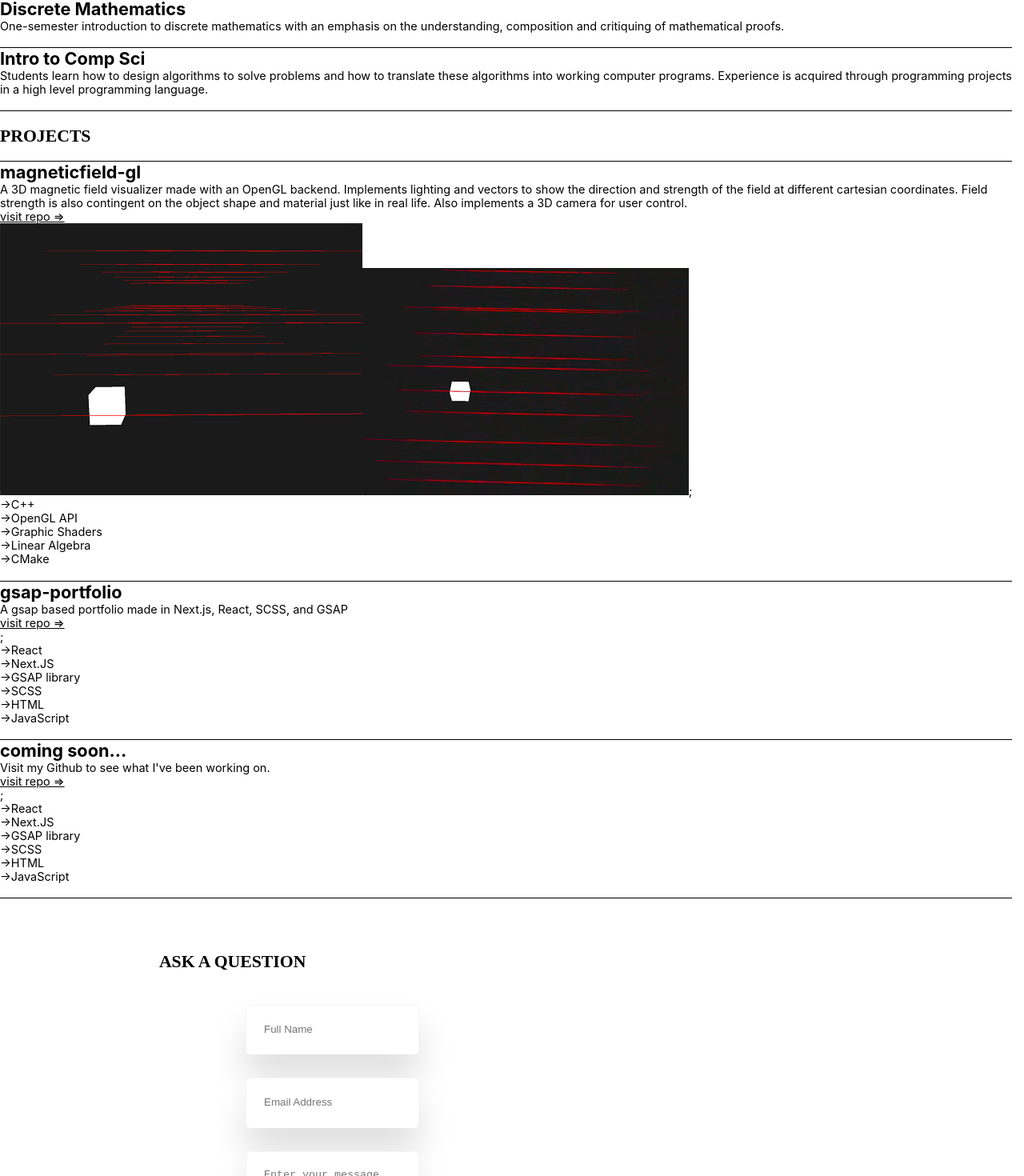
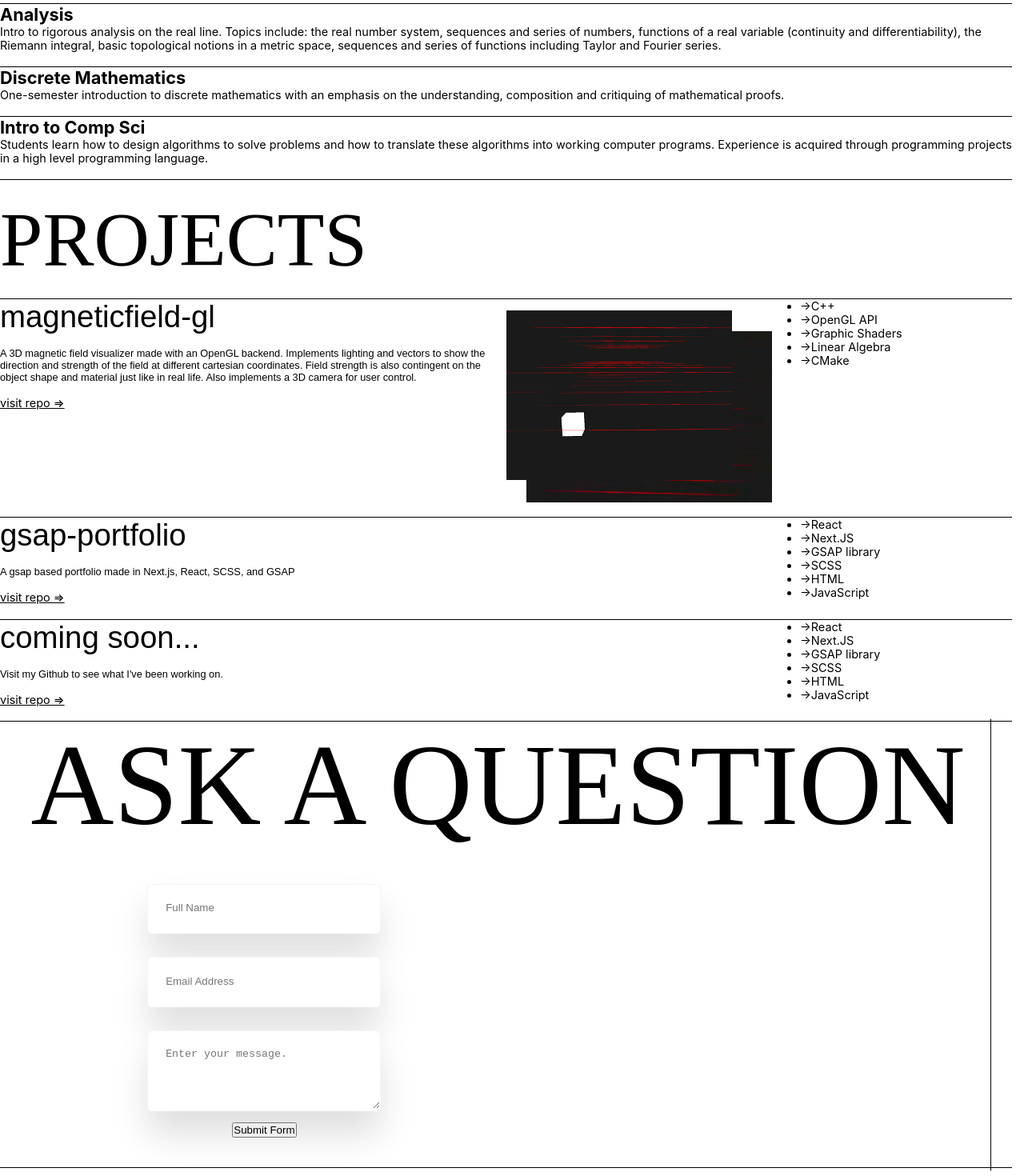
Before and after one commit to dlpcube/gsap_portfolio, a React (Vite) app: page / in a window 1280 px wide. Shown: the part 1774-3244 px from the top of the page at 80% size. Built offline with nearby package versions, Linux system fonts and the light colour scheme.

Commit message:
Worked on SCSS and some react logic

```diff
--- a/src/App.jsx
+++ b/src/App.jsx
@@ -413,10 +413,16 @@ function Project({
   stackArrayNames,
   repoName,
 }) {
+  const [isHovered, setIsHovered] = useState(false);
+
   // Let images be an array of images
   // Let stackArrayNames be an array of strings with each string being the name of a tool.
   return (
-    <div className={styles.projects_project}>
+    <div
+      className={styles.projects_project}
+      onMouseEnter={() => setIsHovered(true)}
+      onMouseLeave={() => setIsHovered(false)}
+    >
       <div className={styles.projects_project_description}>
         <h2>{projectTitle}</h2>
         <p>{projectDescription}</p>
@@ -432,7 +438,6 @@ function Project({
         {images.map((image, index) => (
           <img src={image} key={index} alt={`Image ${index}`} />
         ))}
-        ;
       </div>
       <div className={styles.projects_project_stack}>
         <ul>
--- a/src/App.module.scss
+++ b/src/App.module.scss
@@ -357,7 +357,7 @@ $gap-size-about: 5vw;
       position: absolute;
       top: 50%;
       transform: translateY(-50%);
-      height: 90vh;
+      height: 111.5%;
       right: calc(#{$gap-size-about} / -2);
       width: 1px;
       background-color: black;
@@ -463,15 +463,20 @@ $gap-size-courseLoad: 1.5vw;
   & h1 {
     font-family: "Times New Roman", Times, serif;
     text-transform: uppercase;
+    font-weight: 500;
+    font-size: 12vh;
   }
   &_course {
   }
 }
 
 .projects {
+  width: 100%;
   & h1 {
     font-family: "Times New Roman", Times, serif;
     text-transform: uppercase;
+    font-weight: 500;
+    font-size: 12vh;
   }
 
   display: flex;
@@ -492,6 +497,63 @@ $gap-size-courseLoad: 1.5vw;
 
     bottom: calc($gap-size-main / -2);
   }
+
+  &_project {
+    display: flex;
+    gap: 2vw;
+    &_description {
+      display: flex;
+      flex-direction: column;
+      gap: 2vh;
+      width: 50%;
+      & h2 {
+        font-family: "Rubik", sans-serif;
+        font-size: 3vw;
+        font-weight: 500;
+      }
+
+      & p {
+        font-family: "Rubik", sans-serif;
+        font-size: 1vw;
+        // font-weight: 500;
+      }
+    }
+    &_images {
+      width: 25%;
+      position: relative;
+      padding-top: 5vh;
+
+      &:hover {
+        & img:nth-child(1) {
+          transform: translatex(25vw);
+        }
+      }
+
+      & img:nth-child(1) {
+        position: absolute;
+        top: 14px;
+        // left: 20px;
+        left: -25px;
+        // bottom: 20px;
+        width: 22vw;
+        height: auto;
+        z-index: 21;
+        transition: transform 0.3s ease;
+      }
+      & img:nth-child(2) {
+        display: block;
+        // top: 30px;
+        // left: 20px;
+        // right: 20px;
+        // bottom: 20px;
+        width: 24vw;
+        height: auto;
+        z-index: 20;
+      }
+    }
+    &_stack {
+    }
+  }
 }
 
 .portfolio_list {
@@ -504,23 +566,43 @@ $gap-size-courseLoad: 1.5vw;
 /*
 ***** CONTACT SECTION
 */
-
+$gap-size-section_contact: 3vw;
 .section_contact {
   //   position: relative;
-  width: 80%;
+  width: 100%;
   height: 65vh;
   // background-color: var(--color-primary-400);
   background-color: #fff;
   display: flex;
-  flex-direction: column;
-  justify-content: center;
-  padding: 2rem 5rem;
+  align-items: center;
+  gap: $gap-size-section_contact;
+  // justify-content: center;
+  // padding: 2rem 5rem;
   //   padding: 0rem 10rem 0rem 10rem;
-  overflow: hidden;
+  // overflow: hidden;
   &_form_title {
+    margin-left: 3vw;
     & h1 {
       font-family: "Times New Roman", Times, serif;
       text-transform: uppercase;
+      font-weight: 500;
+      font-size: 18vh;
+      // font-size: 19vh;
+    }
+  }
+
+  > :not(:last-child) {
+    position: relative;
+
+    &::after {
+      content: "";
+      position: absolute;
+      top: 50%;
+      transform: translateY(-50%);
+      height: 100%;
+      right: calc(#{$gap-size-about} / -2);
+      width: 1px;
+      background-color: black;
     }
   }
 }
@@ -687,21 +769,6 @@ $gap-size-courseLoad: 1.5vw;
   }
 }
 
-.card {
-  gap: 12vw;
-  width: 80%;
-  margin: 0 auto;
-  box-shadow: 0 3rem 6rem rgba(#000, 0.1);
-  background-color: var(--color-neutral-100);
-  border-radius: 3px;
-  padding: 6rem;
-  padding-left: 9rem;
-  font-size: 1rem;
-  transform: skewX(-8deg);
-  display: flex;
-  justify-content: center;
-}
-
 .footer_gridContainer {
   // margin: 0 auto; /*top right bottom left*/
   padding: 2vw 1vw 2vw 3vw;
```
